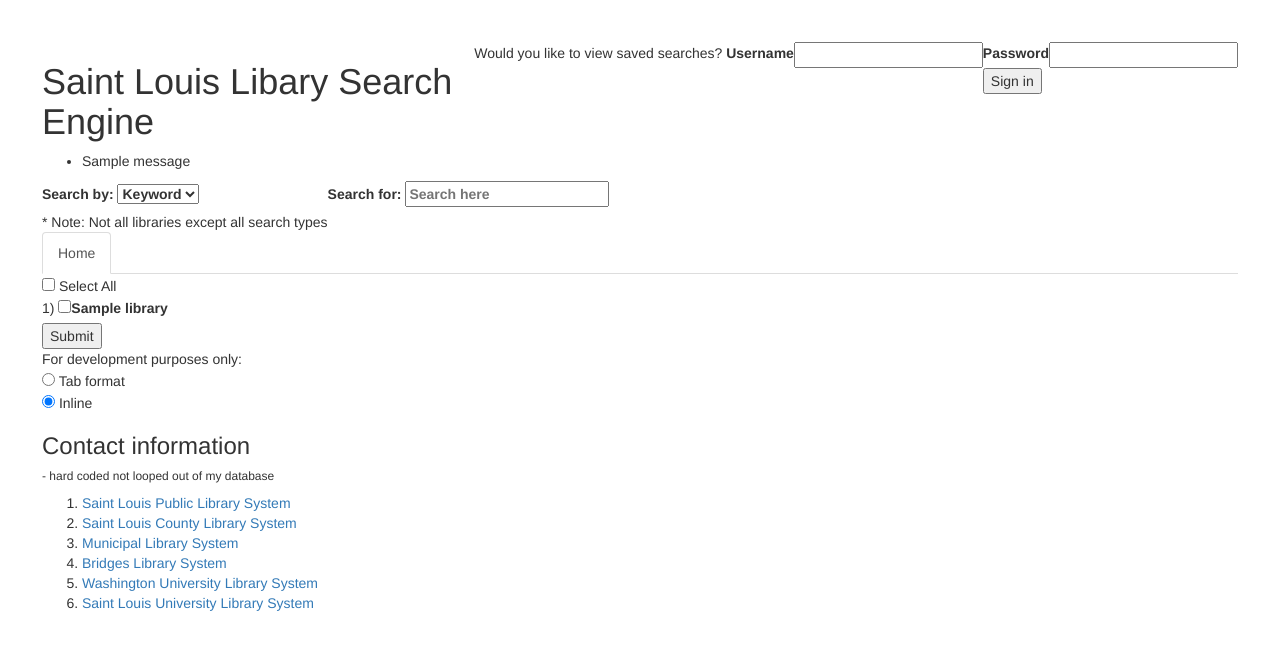
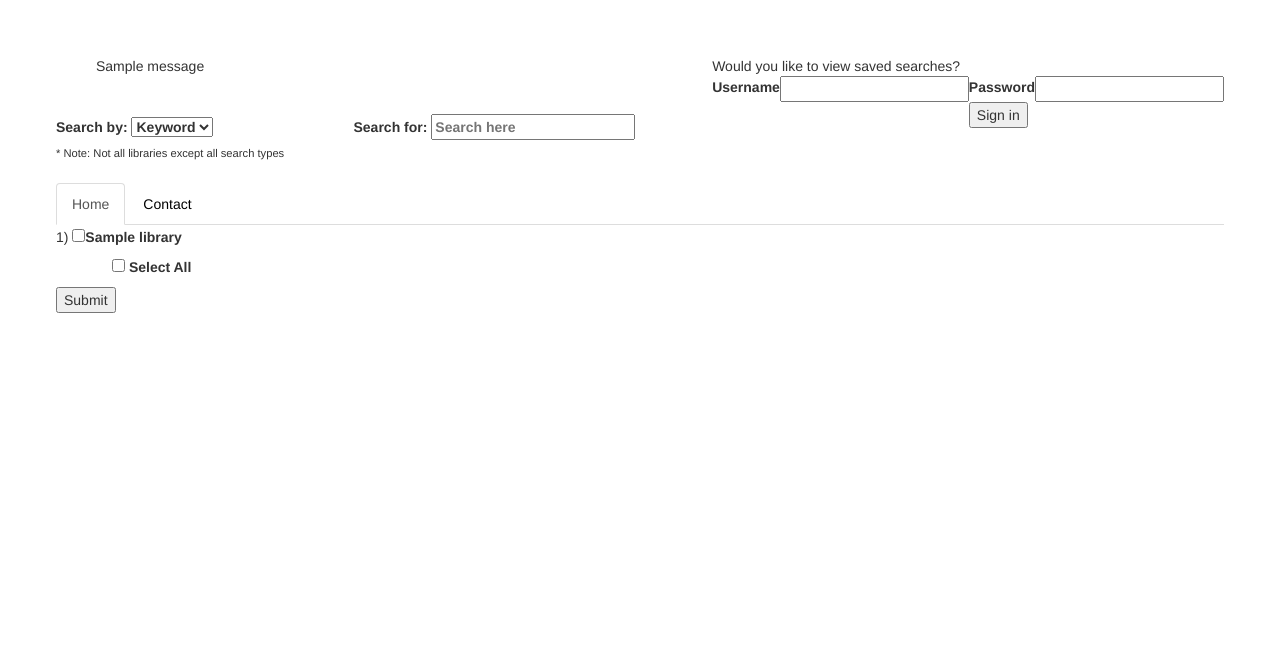
Before and after one commit to ki42/library, a Flask app: page / in a window 1280 px wide. Shown: the top 664 px of the page. Run offline with Flask 2, Linux system fonts and the light colour scheme; tables that the repository leaves empty hold one stand-in row (values such as "Sample post"); one stand-in notice (Sample message) is shown; parts of the project's set-up code (start-up, migrations or seed data) failed here and were passed over; some libraries are stand-ins or nearby versions.

Commit message:
all working except images

```diff
--- a/main.py
+++ b/main.py
@@ -2,7 +2,7 @@
 import cgi
 import webbrowser
 from app import app, db
-from models import Library, Categories, User, SearchHistory
+from models import Library, Categories, User, SearchHistory, LibraryContact
 from hashutils import check_pw_hash
 
 app.secret_key = 'kdjiong395yr1nlkern'
@@ -11,6 +11,7 @@
 library_table = Library.query.all()
 
 #some helper functions pulled out of my existing code because I need rereuse the variables in other functions.
+
 def searchedlibraries():
     user = session['user'] #who's logged in?
     users = User.query.filter_by(user=user).first() #get user line from table.
@@ -33,7 +34,16 @@
     return [searched, list_lib_names]
 
 
-
+@app.route("/delete", methods=['POST'])
+def delete():
+    searchid = request.form['searchid']
+    delete_id = SearchHistory.query.get(searchid)
+    if not delete_id:
+        return redirect("/searchhistory")
+    db.session.delete(delete_id)
+    db.session.commit()
+    flash("entry deleted")
+    return redirect('/searchhistory')
 
 # def searchedcategories():
 #    users = User.query.filter_by(user=user).first() #get user line from table.
@@ -165,15 +175,9 @@
                         )
 
 #            if request.form['view'] == 'tab':
-#                for i list_of_urls:
-#                    #this is still not the right code for tabs, needs to be JavaScript something....
-#                    the_urls = """ <a href="{0}".format(i) target="_blank"></a> """
-#                    return redirect(the_urls)
-#
-#                    render_template('tab.html',
-#                        list_of_urls = list_of_urls,
-#                        inline= inline,
-#                        library_table = library_table))   #this should be a for loop redirect.
+#                render_template('tab.html',
+#                    list_of_urls = list_of_urls)
+
 
 
         else:                #it had a user submission error
@@ -195,15 +199,7 @@
 #TODO handle delete function
 
 
-@app.route("/delete", methods=['POST'])
-def delete():
-    searchid = request.form['searchid']
-    delete_id = SearchHistory.query.get(searchid)
-    if not delete_id:
-        return redirect("tab")
-    db.session.delete(delete_id)
-    db.session.commit()
-    return redirect('inline')
+
 
 @app.route("/searchhistory", methods=['GET'])  #Display for user
 def show_search():
@@ -263,19 +259,24 @@
 @app.route("/contact", methods=['GET', 'POST']) #not currently using this handler and it's associated table
 def contact():
     if request.method == 'GET':
-        LibraryAdd = LibraryContact.query.join(Library,
-                Library.id==LibraryContact.owner).add_columns(Library.id,
-                Library.library_name,
-                LibraryContact.street,
-                LibraryContact.city,
-                LibraryContact.zipcode,
-                LibraryContact.email,
-                LibraryContact.phone,
-                LibraryContact.owner)
+        locate = "True"
+#        LibraryAdd = LibraryContact.query.join(Library,
+#                Library.id== LibraryContact.owner).add_columns(Library.id,
+#                Library.library_name,
+#                LibraryContact.street,
+#                LibraryContact.city,
+#                LibraryContact.zipcode,
+#                LibraryContact.email,
+#                LibraryContact.phone,
+#                LibraryContact.owner)
                 #.paginate(page, 1, False)
         return render_template('contact.html',
-            libraryAdd = LibraryAdd)  #needs both the library and the contact objects
+           locate = locate)
+#            libraryAdd = LibraryAdd)  #needs both the library and the contact objects
 
+@app.route("/images")
+def images():
+    return ("""<img src="./images/liblogo.jpg" alt="Lib Logo" style="width:100px;height:100px;">""")
 
 if __name__ == "__main__":
     app.run()
--- a/templates/base.html
+++ b/templates/base.html
@@ -26,9 +26,61 @@
               {
               display: inline-block;
               }
+            .output{
+              float: center;
+            }
             body{
-              padding: 3em
+              padding: 4em
             }
+            .query {
+              padding-top: 2em;
+              vertical-align: bottom;
+            }
+            .note {
+              font-size: .8em;
+              padding-bottom: 2em;
+            }
+            .empty{
+              width: 10em;
+            }
+            .selectall {
+              padding-top: .2em;
+              padding-bottom: .7em;
+              padding-left: 4em;
+            }
+            #nodec {
+              text-decoration: none;
+            }
+            .contact{
+              font-size: 1.5em;
+              padding-top: .1em;
+              font-weight: 700;
+            }
+            /* unvisited link */
+            a:link {
+            color: black;
+            }
+            /* visited link */
+            a:visited {
+                color: black;
+            }
+
+            /* mouse over link */
+            a:hover {
+                color: grey;
+            }
+
+            /* selected link */
+            a:active {
+                color: blue;
+            }
+            #grey {
+              background-color: rgb(218, 218, 218);
+            }
+            #white {
+              background-color: white;
+            }
+
         </style>
 <!-- Latest compiled and minified CSS -->
 <link rel="stylesheet" href="https://maxcdn.bootstrapcdn.com/bootstrap/3.3.7/css/bootstrap.min.css" integrity="sha384-BVYiiSIFeK1dGmJRAkycuHAHRg32OmUcww7on3RYdg4Va+PmSTsz/K68vbdEjh4u" crossorigin="anonymous">
@@ -38,9 +90,6 @@
 
 <!-- Latest compiled and minified JavaScript -->
 <script src="https://maxcdn.bootstrapcdn.com/bootstrap/3.3.7/js/bootstrap.min.js" integrity="sha384-Tc5IQib027qvyjSMfHjOMaLkfuWVxZxUPnCJA7l2mCWNIpG9mGCD8wGNIcPD7Txa" crossorigin="anonymous"></script>
-
-
-
 
        <script>
 
@@ -54,17 +103,9 @@
              </script>
     </head>
     <body>
-                <!-- Collect the nav links, forms, and other content for toggling
 
-                <div class="navbar navbar-expand-lg navbar-dark bg-primary" id="bs-example-navbar-collapse-1">
-                  <ul class="nav navbar-nav">
-                    <a class="navbar-brand" href="#">
-                          <img alt="Brand" src="...">
-                        </a>
-                    <li class="active" id="navbarColor01"><a href="/">Home <span class="sr-only">(current)</span></a></li>
-                    <li class=".dropdown-menu">
-                      <button class="btn btn-default dropdown-toggle" type="button" id="menu1" data-toggle="dropdown">Contact information
-                        <span class="caret"></span></button>
+
+<nav>
                       <ul class="dropdown-menu">
                         <li role="presentation"><a href="https://slpl.bibliocommons.com/locations">Saint Louis Public Library System</a></li>
                         <li role="presentation"><a href="https://www.slcl.org/branches">Saint Louis County Library System</a></li>
@@ -73,33 +114,11 @@
                         <li role="presentation"><a href="http://catalog.wustl.edu">Washington University Library System</a></li>
                         <li role="presentation"><a href="http://libcat.slu.edu/">Saint Louis University Library System</a></li>
                       </ul>
-                    </li>
-                  </ul>
-                  <form class="navbar-form navbar-left">
-                    <div class="form-group">
-                      <li class="dropdown">
-                      <a href="#" class="dropdown-toggle" data-toggle="dropdown" role="button" aria-haspopup="true" aria-expanded="false">Dropdown <span class="caret"></span></a>
-                      <ul class="dropdown-menu">
-                        <li><a href="#">Action</a></li>
-                        <li><a href="#">Another action</a></li>
-                        <li><a href="#">Something else here</a></li>
-                        <li role="separator" class="divider"></li>
-                        <li><a href="#">Separated link</a></li>
-                      <input type="text" class="form-control" placeholder="Search">
-                    </div>
-                    <button type="submit" class="btn btn-default">Submit</button>
-                  </form>
-                  <ul class="nav navbar-nav navbar-right">
-                      </ul>
-                    </li>
-                  </ul>
-                </div><!-- /.navbar-collapse -->
-              </div><!-- /.container-fluid -->
             </nav>
 
 
 
-        <div style='float: right'>
+        <div style='float: right', 'float:top'>
           {% if 'user' in session %}
             <div>Hello, {{ session['user'] }}</div>
             <form action="/logout" method="post" id='logout'>
@@ -109,7 +128,8 @@
             <form action="/register" method="post" id='login'>
               <table>
               <tr>
-                    <td>Would you like to view saved searches?
+                    <td colspan ="2" >Would you like to view saved searches?</td></tr><tr>
+                    <td>
                 <label>Username</label>
                     </td>
                      <td>
@@ -131,14 +151,13 @@
             </form>
         {% endif %}
         </div>
-        <h1>
-            Saint Louis Libary Search Engine
+        <!--<img src="./images/liblogo.jpg" alt="Lib Logo" /> -->
         </h1>
         {% with messages = get_flashed_messages(with_categories=true) %}
         {% if messages %}
           <ul class=flashes>
           {% for category, message in messages %}
-            <li class="{{ category }}">{{ message }}</li>
+            <p class="{{ category }}">{{ message }}</p>
           {% endfor %}
     </ul>
            {% endif %}
@@ -147,7 +166,7 @@
           <form method='POST' action='/'>
             <table>
                 <tr>
-                    <td>
+                    <td><div class ="query">
                         <label>Search by:
                                 <select name="category">
                                     <option value="keyword" default>Keyword</option>
@@ -156,39 +175,57 @@
                                     <option value="author">Author</option>
                                 </select>
                         </label>
+                        </div>
                     </td>
                     <td>
+                    <div class= "empty"></div>
+                  </td>
+                     <td><div class ="query">
                         <label>Search for:
                             {% if query %}
                                 <input name="query" type="text" value="{{query}}"/>
                             {% else %}
                                 <input name="query" type="text" placeholder="Search here" />
                             {% endif %}
-                        </label>
+                        </label></div>
                       </td>
-                </tr>
+                      </tr></table>
+                      <table>
+
                 <tr>
-                    <td> * Note: Not all libraries except all search types</td>
-                </tr>
-                    <tr><td></td></tr>
-            </table>
+                    <td><div class ="note"> * Note: Not all libraries except all search types</div></td>
+                </tr></table>
+
+
 
             <nav>
-            <ul class="nav nav-tabs">
+            <ul class="nav nav-tabs" id="nodec">
                     {% if all_searches %}
                       <li role="presentation" ><a href="/">Home</a></li>
+                      <li role="presentation" ><a href="/contact">Contact</a></li>
                       {% if 'user' in session %}
                         <li role="presentation" class="active"><a href="/searchhistory">Search History</a></li>
                       {% endif %}
+
+
+                    {% elif locate %}
+                      <li role="presentation" ><a href="/">Home</a></li>
+                      <li role="presentation" class="active"><a href="/contact">Contact</a></li>
+                      {% if 'user' in session %}
+                        <li role="presentation"><a href="/searchhistory">Search History</a></li>
+                      {% endif %}
+
+
                     {% else %}
                       <li role="presentation" class="active" ><a href="/">Home</a></li>
+                      <li role="presentation" ><a href="/contact">Contact</a></li>
                       {% if 'user' in session %}
                         <li role="presentation" ><a href="/searchhistory">Search History</a></li>
                       {% endif %}
                     {% endif %}
                   </ul>
             </nav>
-
+            {% if library_table %}
             <table>
             <!--send library name object   -->
                     <tr>
@@ -203,20 +240,28 @@
                         </tr><tr>
                         {% endif %}
                     {% endfor %}
-                    <input type="checkbox" onClick="toggle(this)" /> Select All<br/>
                     </tr>
+                    <tr><td>
+                  <div class="selectall">
+                      <strong><input type="checkbox" onClick="toggle(this)" /> Select All</strong>
+                  </div></td></tr>
                     <tr>
                         <td>
                             <input type="submit" />
                         </td>
                     </tr>
-                    <tr>
+                    </table>
+              {% endif %}
+                    <!-- <tr>    not currently working, only inline is
                         <td>
                             For development purposes only:<br>
                                     <input type="radio" name="view" value="tab"> Tab format<br>
                                     <input type="radio" name="view" value="inline" checked> Inline<br>
                         </td>
-                        </tr>
+                        </tr> -->
+                          <tr><td>
+                      <input type="hidden" name="view" value="inline"/>
+                    </td></tr>
                         </table>
 
         {% block content %}
--- a/templates/index.html
+++ b/templates/index.html
@@ -1,51 +1,21 @@
 {% extends "base.html" %}
 
 {% block content %}
-            <table><tr><td>
+    <table>
+        <tr>
+            <td>
                 {% if list_of_urls %}
                     {% for i in list_of_urls %}
                 <div>
-                    <object type="text/html" data="{{i}}" width="800px" height="600px" style="overflow:auto;border:5px ridge blue">
+                    <object class="output" type="text/html" data="{{i}}" width="800px" height="600px" padding="3em" style="overflow:auto;border:5px ridge blue">
                         </object>
-                </div>  </td>
-                {% if loop.index is divisibleby 4 %}
-            </tr><tr>
-            {% endif %}
+                </div>
+            </td>
+        </tr>
                     {% endfor %}
                     {% endif %}
-            </table>
-
-            <table><tr><td>
-                    <h3>Contact information</h3> <h6>- hard coded not looped out of my database</h6>
-                    <div>
-                        <ol>
-                            <li>
-                                <a href="https://slpl.bibliocommons.com/locations">Saint Louis Public Library System</a>
-                            </li>
-                            <li>
-                                <a href="https://www.slcl.org/branches">Saint Louis County Library System</a>
-                            </li>
-                            <li>
-                              <a href="http://www.mlc-stl.org/find-your-library/">Municipal Library System</a>
-                                </li>
-                                <li>
-                                <a href="https://bridges.searchmobius.org/">Bridges Library System</a>
-                                </li>
-                                <li>
-                                <a href="http://catalog.wustl.edu">Washington University Library System</a>
-                                </li>
-                                <li>
-                                <a href="http://libcat.slu.edu/">Saint Louis University Library System</a>
-                                </li>
-
-                        </ol>
+    </table>
 
 
 
-                    </div> </tr>  </td>
-                </table>
-
-</table>
-</form>
-
 {% endblock %}
```
Also changed, not shown: research.py (+21 -0 lines), templates/contact.html (+33 -4 lines), templates/searchhistory.html (+10 -3 lines), templates/tab.html (+16 -5 lines), images/book1.png (added), images/liblogo.jpg (added), images/liblogo.png (added). Lines whose indentation alone changed are shown as unchanged.
